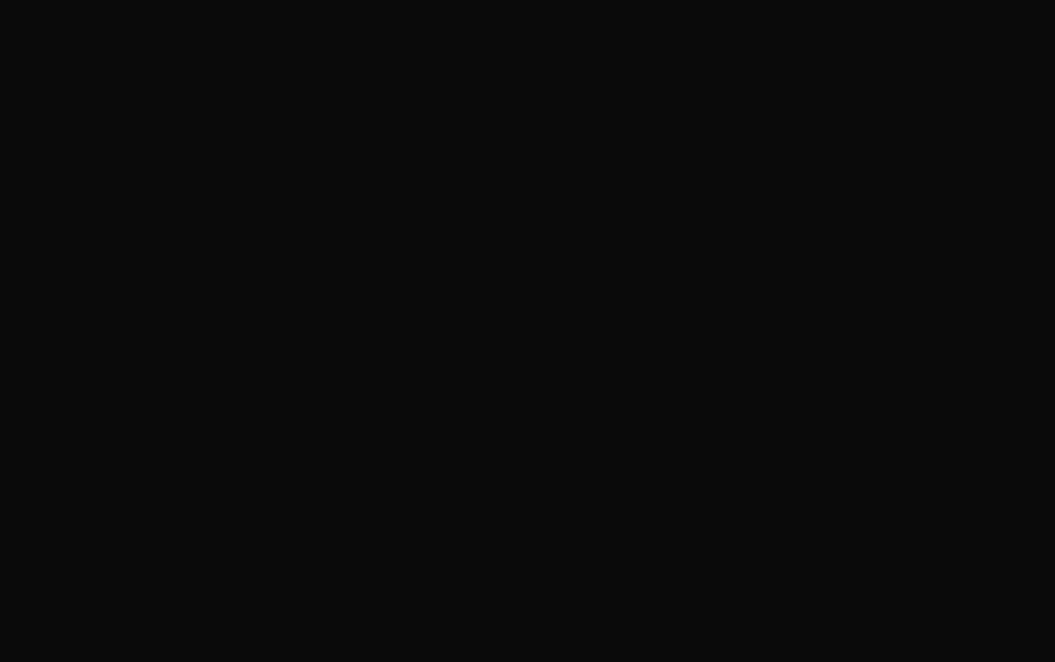
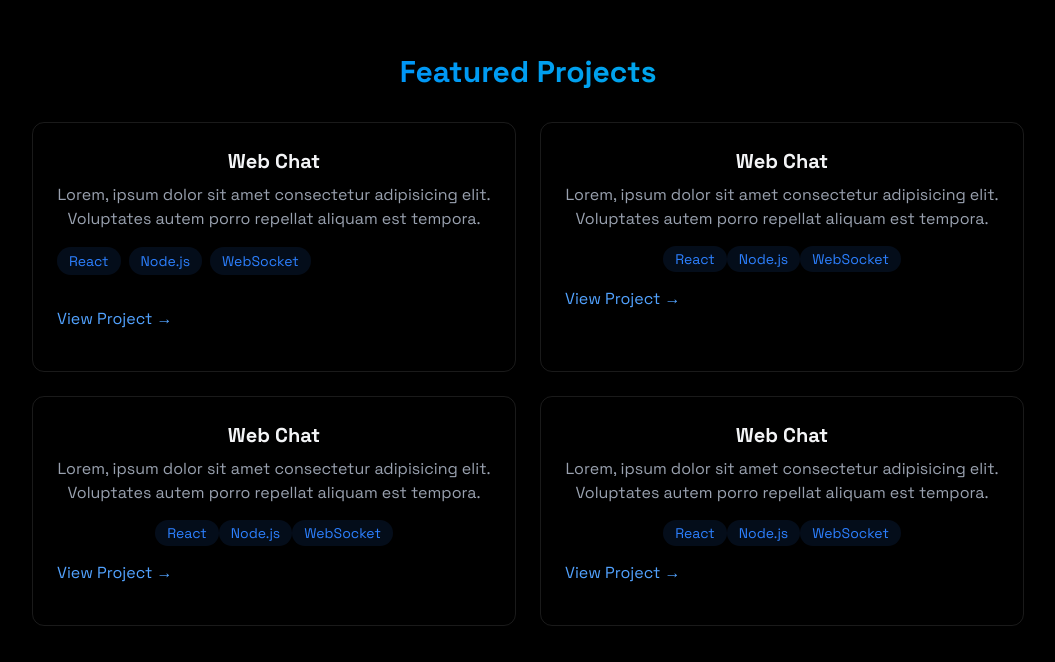
Before and after one commit to Jasprit45/ProtfolioReact, a React (Vite) app: page / in a window 1280 px wide. Shown: the part 1692-2354 px from the top of the page, without its empty margins (112-1167 px from the left). Before the commit the page ends 1664 px from the top, so only its background shows below. Built offline with nearby package versions, Linux system fonts and the light colour scheme.

Commit message:
Added project section and some reveling transition on scrolling

```diff
--- a/src/App.jsx
+++ b/src/App.jsx
@@ -6,7 +6,7 @@
 import { MobileMenu } from './components/MobileMenu';
 import { Home } from './components/sections/Home';
 import { About } from './components/sections/About';
-
+import { Projects } from './components/sections/Projects';
 
 
 function App() {
@@ -23,6 +23,7 @@
           <MobileMenu menuOpen={menuOpen} setMenuOpen={setMenuOpen}/>
           <Home/>
           <About/>
+          <Projects/>
         </div>
 
     </>
--- /dev/null
+++ b/src/components/RevealOnScroll.jsx
@@ -0,0 +1,25 @@
+import { useEffect, useRef } from "react";
+
+
+export const RevealOnScroll = ({children}) => {
+
+    const ref = useRef(null);
+
+    useEffect(()=>{
+        const observer = new IntersectionObserver(([entry])=>{
+            if(entry.isIntersecting){
+                ref.current.classList.add("visible");
+            }
+
+        }, {threshold:0.2 , rootMargin: "0px 0px -50px 0px"}
+        );
+
+        if(ref.current) observer.observe(ref.current);
+
+        return () => observer.disconnect(ref.current);
+    });
+
+    return <div ref={ref}
+    className="reveal"
+    >{children}</div>
+};
--- a/src/components/sections/About.jsx
+++ b/src/components/sections/About.jsx
@@ -1,3 +1,4 @@
+import { RevealOnScroll } from "../RevealOnScroll";
 
 
 export const About = () => {
@@ -7,6 +8,7 @@
 
     return <section id="about" className="min-h-screen flex justify-center items-center py-20">
 
+        <RevealOnScroll>
         <div className="max-w-3xl mx-auto px-4">
             <h2 className="text-3xl font-bold mb-8 bg-gradient-to-r from-blue-500 to-cyan-500 bg-clip-text text-transparent">
                About Me
@@ -68,6 +70,7 @@
 
             </div> */}
         </div>
+        </RevealOnScroll>
     </section>
 
 };
--- a/src/components/sections/Home.jsx
+++ b/src/components/sections/Home.jsx
@@ -1,8 +1,10 @@
+import { RevealOnScroll } from "../RevealOnScroll";
 
 
 export const Home = () => {
 
     return <section id="home" className="min-h-screen flex items-center justify-center relative">
+        <RevealOnScroll>
         <div className="text-center z-10 px-4">
             <h1 className="text-5xl md:text-7xl font-bold mb-6 bg-gradient-to-r from-blue-500
              to-cyan-400 bg-clip-text text-transparent leading-right">
@@ -26,5 +28,6 @@
 
 
         </div>
+        </RevealOnScroll>
     </section>
 };
--- a/src/components/sections/Projects.jsx
+++ b/src/components/sections/Projects.jsx
@@ -0,0 +1,101 @@
+import { RevealOnScroll } from "../RevealOnScroll";
+
+
+export const Projects = () => {
+
+    return ( <section id="projects"
+    className="min-h-screen flex items-center justify-center py-20">
+        <RevealOnScroll>
+        <div className="max-w-5xl mx-auto px-4">
+            <h2 className="text-3xl font-bold mb-8 bg-gradient-to-r from-blue-500 to-cyan-500 bg-clip-text text-transparent">
+                Featured Projects
+            </h2>
+
+            <div className="grid grid-cols-1 grid-cols-2 gap-6">
+                <div className="p-6 rounded-xl border  border-white/10 hover:-translate-y-1 hover:border-blue-500/30 hover:shadow-[0_2px_8px_rgba(59,130,246,0.1)] transition-all">
+
+                    <h3 className="text-xl font-bold mb-2">Web Chat</h3>
+                    <p className="text-gray-400 mb-4 ">
+                        Lorem, ipsum dolor sit amet consectetur adipisicing elit. Voluptates autem porro repellat aliquam est tempora.
+                    </p>
+                    <div className="flex flex-wrap gap-2 mb-4">
+                        {["React", "Node.js", "WebSocket"].map((tech,key) => (
+                        <span
+                        key={key}
+                        className="bg-blue-500/10 text-blue-500 py-1 px-3 rounded-full text-sm hover:bg-blue-500/20 hover:shadow-[0_2px_8px_rgba(59,130,246,0.2)] transition">
+                            {tech}
+                        </span>
+                        ))}
+                    </div>
+
+                    <div className="flex justify-between items-center">
+                        <a href="#" className="text-blue-400 hover:text-blue-300 transition-colors my-4"> View Project →</a>
+                    </div>
+                </div>
+                <div className="p-6 rounded-xl border  border-white/10 hover:-translate-y-1 hover:border-blue-500/30 hover:shadow-[0_2px_8px_rgba(59,130,246,0.1)] transition-all">
+
+                    <h3 className="text-xl font-bold mb-2">Web Chat</h3>
+                    <p className="text-gray-400 mb-4 ">
+                        Lorem, ipsum dolor sit amet consectetur adipisicing elit. Voluptates autem porro repellat aliquam est tempora.
+                    </p>
+                    <div>
+                        {["React", "Node.js", "WebSocket"].map((tech,key) => (
+                        <span
+                        key={key}
+                        className="bg-blue-500/10 text-blue-500 py-1 px-3 rounded-full text-sm hover:bg-blue-500/20 hover:shadow-[0_2px_8px_rgba(59,130,246,0.2)] transition">
+                            {tech}
+                        </span>
+                        ))}
+                    </div>
+
+                    <div className="flex justify-between items-center">
+                        <a href="#" className="text-blue-400 hover:text-blue-300 transition-colors my-4"> View Project →</a>
+                    </div>
+                </div>
+                <div className="p-6 rounded-xl border  border-white/10 hover:-translate-y-1 hover:border-blue-500/30 hover:shadow-[0_2px_8px_rgba(59,130,246,0.1)] transition-all">
+
+                    <h3 className="text-xl font-bold mb-2">Web Chat</h3>
+                    <p className="text-gray-400 mb-4 ">
+                        Lorem, ipsum dolor sit amet consectetur adipisicing elit. Voluptates autem porro repellat aliquam est tempora.
+                    </p>
+                    <div>
+                        {["React", "Node.js", "WebSocket"].map((tech,key) => (
+                        <span
+                        key={key}
+                        className="bg-blue-500/10 text-blue-500 py-1 px-3 rounded-full text-sm hover:bg-blue-500/20 hover:shadow-[0_2px_8px_rgba(59,130,246,0.2)] transition">
+                            {tech}
+                        </span>
+                        ))}
+                    </div>
+
+                    <div className="flex justify-between items-center">
+                        <a href="#" className="text-blue-400 hover:text-blue-300 transition-colors my-4"> View Project →</a>
+                    </div>
+                </div>
+                <div className="p-6 rounded-xl border  border-white/10 hover:-translate-y-1 hover:border-blue-500/30 hover:shadow-[0_2px_8px_rgba(59,130,246,0.1)] transition-all">
+
+                    <h3 className="text-xl font-bold mb-2">Web Chat</h3>
+                    <p className="text-gray-400 mb-4 ">
+                        Lorem, ipsum dolor sit amet consectetur adipisicing elit. Voluptates autem porro repellat aliquam est tempora.
+                    </p>
+                    <div>
+                        {["React", "Node.js", "WebSocket"].map((tech,key) => (
+                        <span
+                        key={key}
+                        className="bg-blue-500/10 text-blue-500 py-1 px-3 rounded-full text-sm hover:bg-blue-500/20 hover:shadow-[0_2px_8px_rgba(59,130,246,0.2)] transition">
+                            {tech}
+                        </span>
+                        ))}
+                    </div>
+
+                    <div className="flex justify-between items-center">
+                        <a href="#" className="text-blue-400 hover:text-blue-300 transition-colors my-4"> View Project →</a>
+                    </div>
+                </div>
+            </div>
+
+        </div>
+        </RevealOnScroll>
+    </section>
+    );
+};
--- a/src/index.css
+++ b/src/index.css
@@ -32,3 +32,14 @@
     animation: loading 0.8s ease infinite;
   }
 }
+
+.reveal {
+  opacity: 0;
+  transform: translateY(20px);
+  transition: opacity 0.7s ease, transform 0.7s ease;
+}
+
+.reveal.visible {
+  opacity: 1;
+  transform: translateY(0);
+}
```
